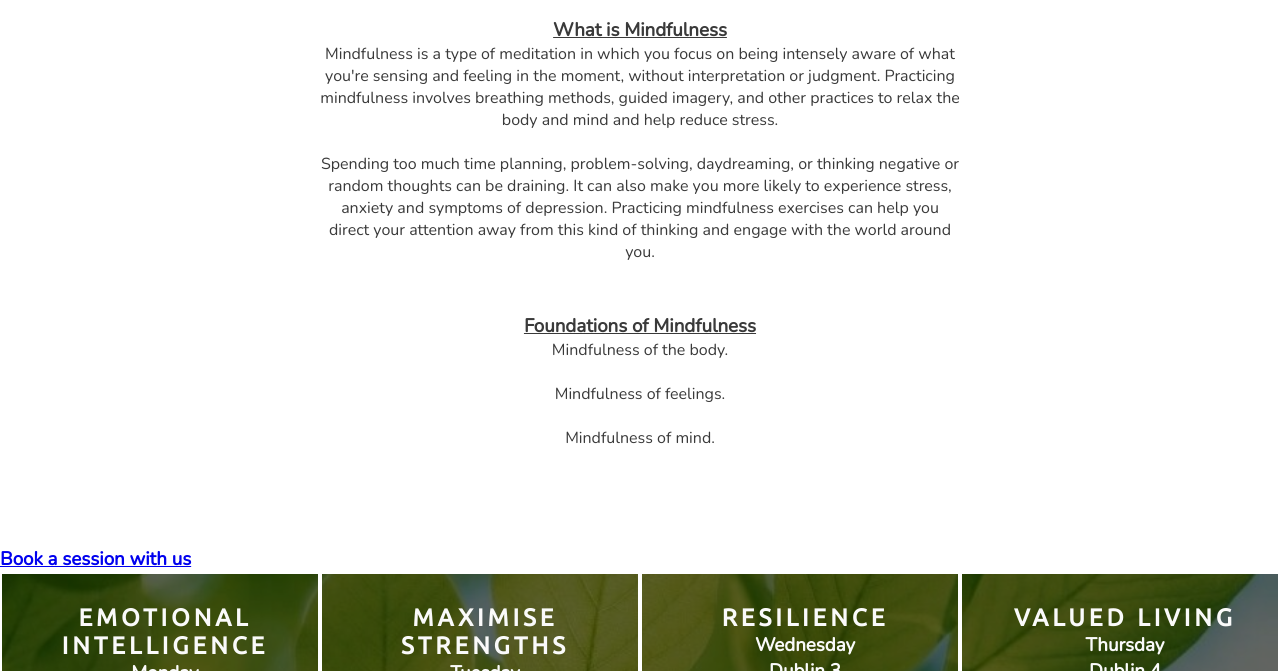
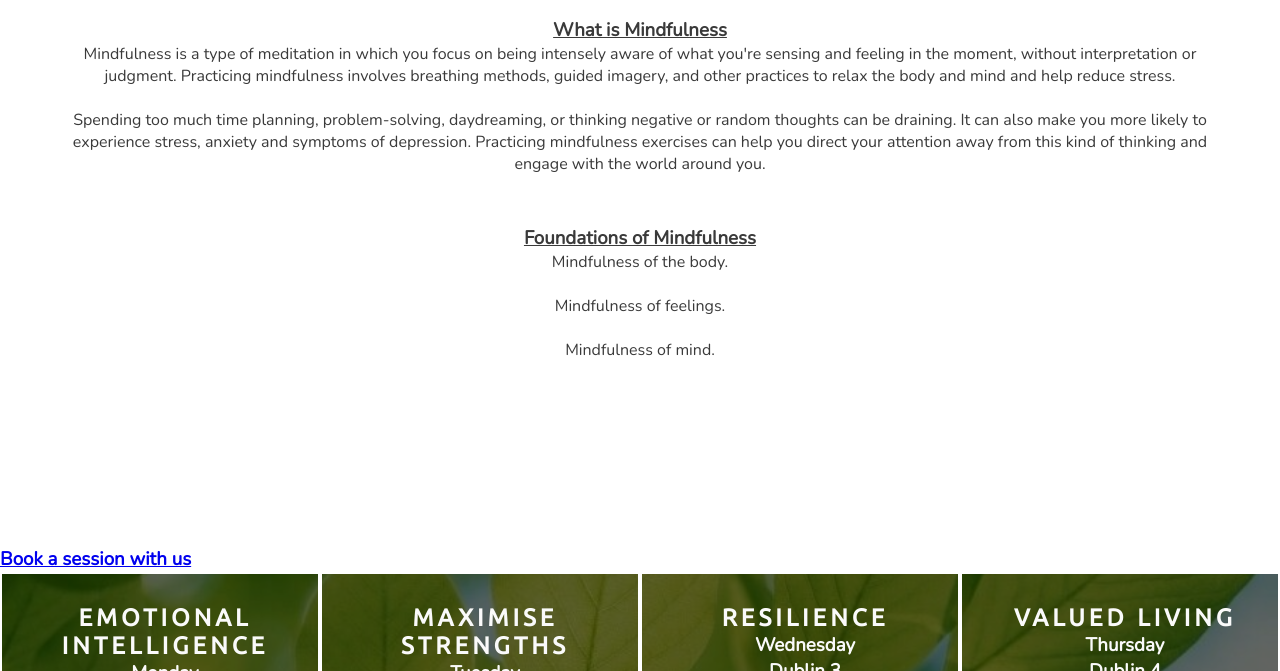
Before and after one commit to Arin17/project-one, a plain HTML site: page index.html in a window 1280 px wide. Shown: the part 749-1420 px from the top of the page. Drawn offline with nearby package versions, Linux system fonts and the light colour scheme.

Commit message:
Style for index page for responsiveness

```diff
--- a/assets/css/style.css
+++ b/assets/css/style.css
@@ -206,14 +206,14 @@ hr {
 }
 
 #what-is {
-    margin-left: 25%;
-    margin-right: 25%;
+    margin-left: 5%;
+    margin-right: 5%;
     margin-bottom: 50px;
 }
 
 #foundation {
-    margin-left: 250px;
-    margin-right: 250px;
+    margin-left: 5%;
+    margin-right: 5%;
     margin-bottom: 10px;
 }
 
```
Also changed, not shown: assets/readme-images/hr-test.PNG (added).
